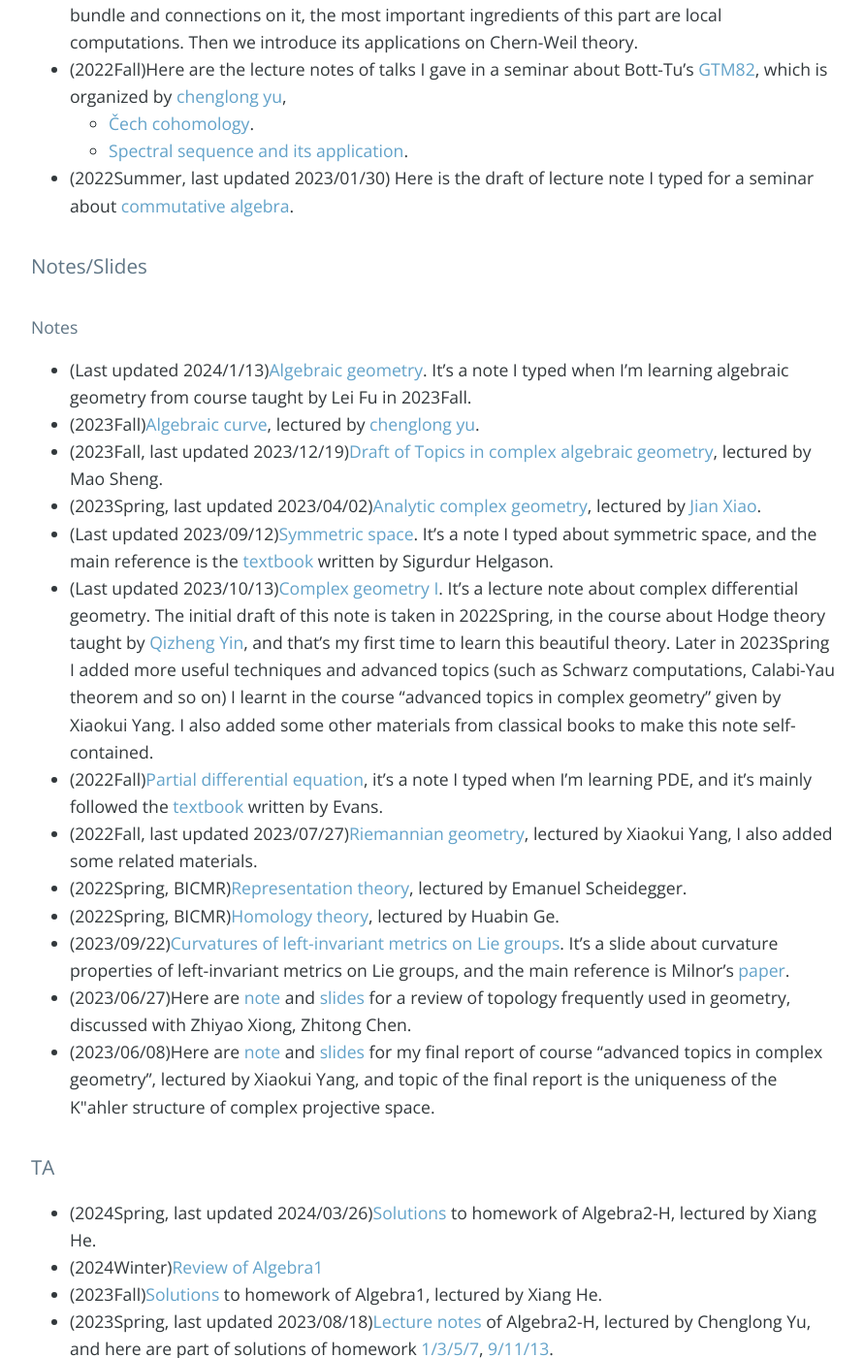
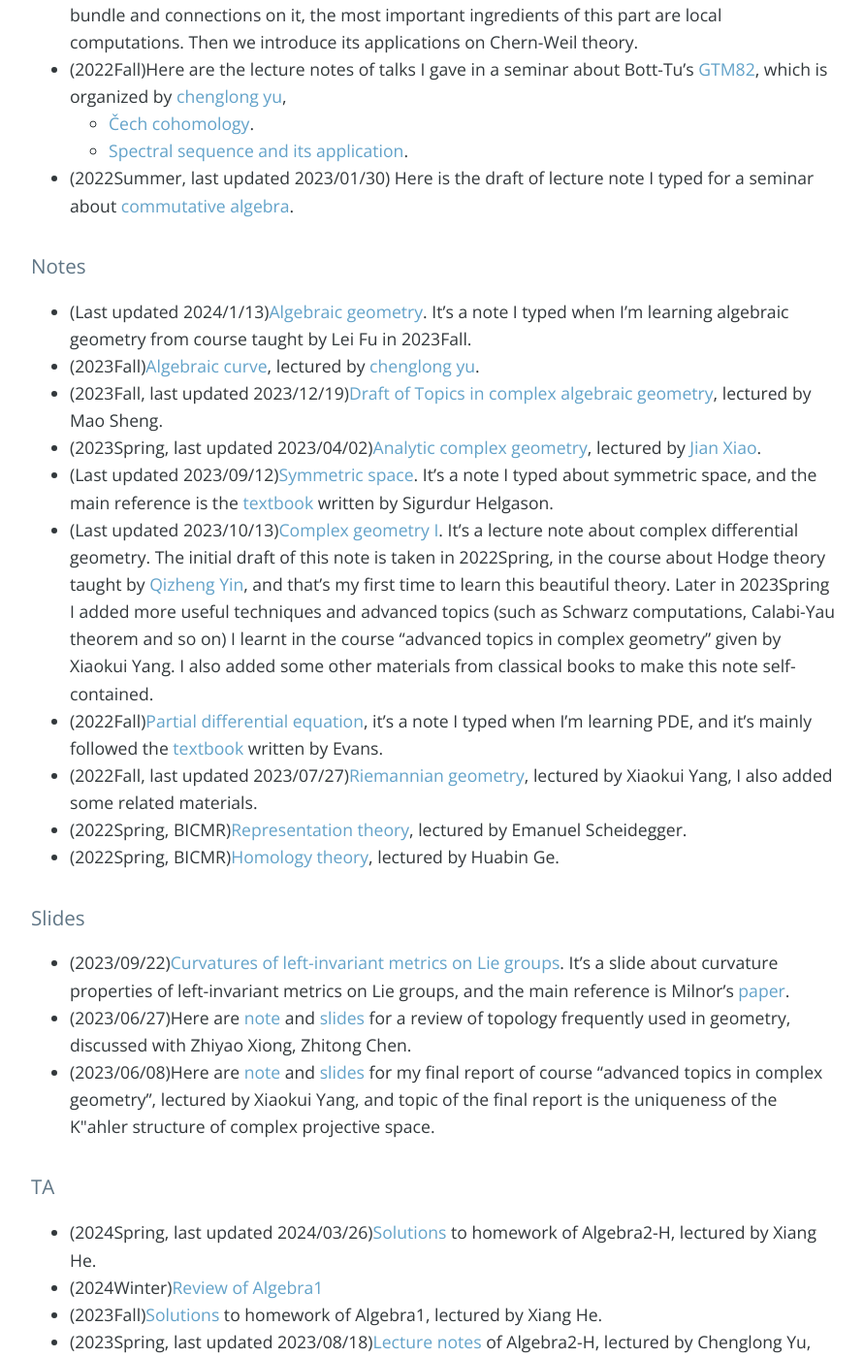
Before and after one commit to bowenl-math/bowenl-math.github.io, a Jekyll site: the page built from index.md, in a window 1280 px wide and 1400 px high, scrolled down 801 px. Shown: the whole window at 97% size, without its empty margins (192-1083 px from the left). Built offline with Jekyll 4.4.1, drawn with Linux system fonts in a browser that asks for light colours; nearby versions of some CDN libraries; our own code applies the rules of GitHub Pages for plain Markdown files; the list of posts is cut into pages by our own code; comment, search, counter and statistics services are not loaded.

Commit message:
Update index.md

```diff
--- a/index.md
+++ b/index.md
@@ -12,8 +12,7 @@ My email is liubw22 [at] mails.tsinghua.edu.cn, and my workstation is S103 at C7
    - [Spectral sequence and its application](notes/2022Fall/Spectral_sequence.pdf).
  * (2022Summer, last updated 2023/01/30) Here is the draft of lecture note I typed for a seminar about [commutative algebra](notes/2022Summer/commutative_algebra.pdf).
 
-### Notes/Slides
-#### Notes
+### Notes
 * (Last updated 2024/1/13)[Algebraic geometry](notes/2023Fall/algebraic_geometry.pdf). It's a note I typed when I'm learning algebraic geometry from course taught by Lei Fu in 2023Fall.
 * (2023Fall)[Algebraic curve](notes/2023Fall/algebraic_curve.pdf), lectured by [chenglong yu](https://chenglongyu.github.io/).
 * (2023Fall, last updated 2023/12/19)[Draft of Topics in complex algebraic geometry](notes/2023Fall/topics_in_cag.pdf), lectured by Mao Sheng.
```
Also changed, not shown: other parts of index.md (+2 -0 lines).
